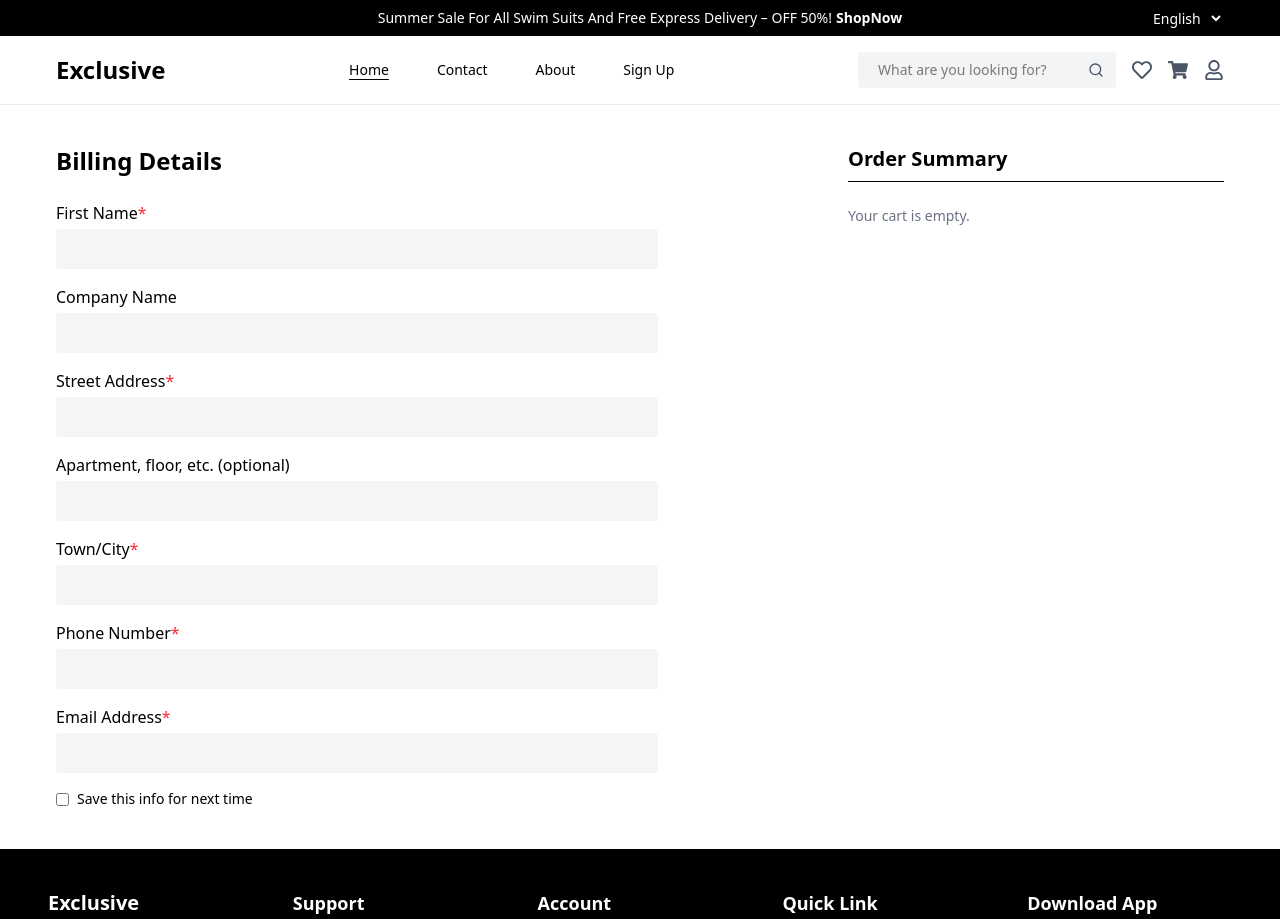
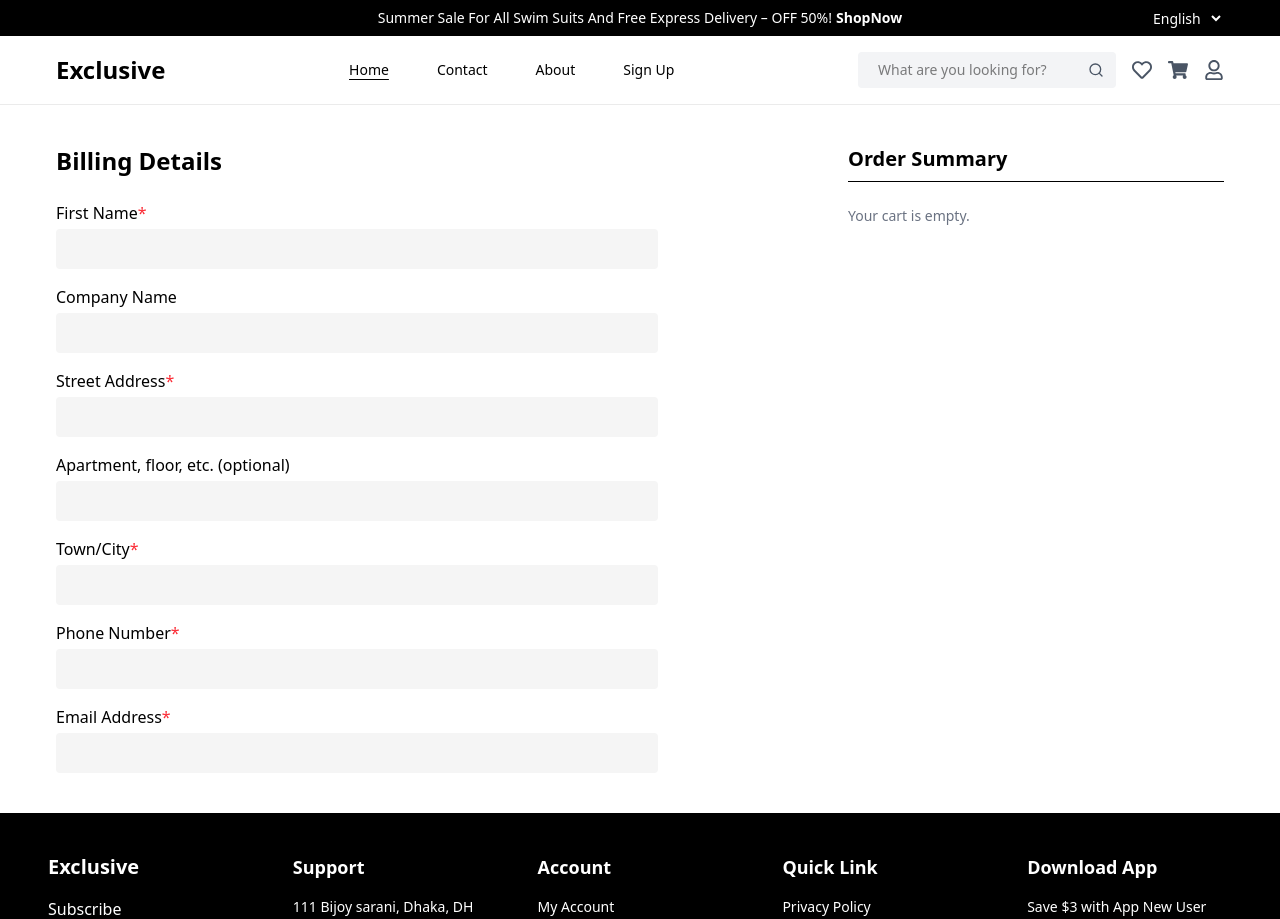
Before and after one commit to Fakh02ar/woocommerceproject, a React (Vite) app: page /checkout in a window 1280 px wide. Shown: the top 919 px of the page. Built offline with nearby package versions, Linux system fonts and the light colour scheme.

Commit message:
Added Firebase checkout integration and fixed permissions

```diff
--- a/src/components/Checkout.jsx
+++ b/src/components/Checkout.jsx
@@ -1,8 +1,7 @@
-import React, { useState, useEffect } from 'react';
+import React, { useState } from 'react';
 import { useSelector, useDispatch } from 'react-redux';
 import { clearCart } from '../features/cartSlice';
-
-import { db } from '../firebase'; // ✅ Firebase config
+import { db } from '../firebase';
 import { collection, addDoc, Timestamp } from 'firebase/firestore';
 
 const Checkout = () => {
@@ -13,9 +12,22 @@ const Checkout = () => {
   const [paymentMethod, setPaymentMethod] = useState('cod');
   const [coupon, setCoupon] = useState('');
 
-  useEffect(() => {
-    console.log('🛒 Checkout Page - cartItems from Redux:', cartItems);
-  }, [cartItems]);
+  const [formData, setFormData] = useState({
+    firstName: '',
+    companyName: '',
+    streetAddress: '',
+    apartment: '',
+    city: '',
+    phone: '',
+    email: '',
+  });
+
+  const handleInputChange = (e) => {
+    setFormData((prev) => ({
+      ...prev,
+      [e.target.name]: e.target.value,
+    }));
+  };
 
   const getSubtotal = (item) => {
     const quantity = item.quantity || 1;
@@ -44,7 +56,13 @@ const Checkout = () => {
       return;
     }
 
+    if (!formData.firstName || !formData.streetAddress || !formData.city || !formData.phone || !formData.email) {
+      alert('❗ Please fill all required billing fields');
+      return;
+    }
+
     const orderData = {
+      customerInfo: formData,
       cartItems: cartItems.map((item) => ({
         title: item.title,
         price: item.price,
@@ -58,12 +76,21 @@ const Checkout = () => {
       createdAt: Timestamp.now(),
     };
 
-    console.log('📦 Saving order:', orderData);
-
     try {
       await addDoc(collection(db, 'orders'), orderData);
       alert('✅ Order placed successfully!');
       dispatch(clearCart());
+      setFormData({
+        firstName: '',
+        companyName: '',
+        streetAddress: '',
+        apartment: '',
+        city: '',
+        phone: '',
+        email: '',
+      });
+      setCoupon('');
+      setDiscount(0);
     } catch (error) {
       console.error('❌ Firebase Error:', error);
       alert('Failed to place order. See console for error.');
@@ -76,39 +103,30 @@ const Checkout = () => {
       <div className="w-full lg:w-2/3">
         <h2 className="text-2xl font-semibold mb-6">Billing Details</h2>
         <form className="space-y-4">
-          {[{
-            label: 'First Name', required: true
-          }, {
-            label: 'Company Name'
-          }, {
-            label: 'Street Address', required: true
-          }, {
-            label: 'Apartment, floor, etc. (optional)'
-          }, {
-            label: 'Town/City', required: true
-          }, {
-            label: 'Phone Number', required: true, type: 'tel'
-          }, {
-            label: 'Email Address', required: true, type: 'email'
-          }].map((field, idx) => (
+          {[
+            { label: 'First Name', name: 'firstName', required: true },
+            { label: 'Company Name', name: 'companyName' },
+            { label: 'Street Address', name: 'streetAddress', required: true },
+            { label: 'Apartment, floor, etc. (optional)', name: 'apartment' },
+            { label: 'Town/City', name: 'city', required: true },
+            { label: 'Phone Number', name: 'phone', type: 'tel', required: true },
+            { label: 'Email Address', name: 'email', type: 'email', required: true },
+          ].map((field, idx) => (
             <div key={idx}>
               <label className="block mb-1 font-medium">
                 {field.label}
                 {field.required && <span className="text-red-500">*</span>}
               </label>
               <input
+                name={field.name}
                 type={field.type || 'text'}
                 required={field.required}
+                value={formData[field.name]}
+                onChange={handleInputChange}
                 className="w-[80%] p-2 bg-[#F5F5F5] rounded"
               />
             </div>
           ))}
-          <div className="flex items-center mt-2">
-            <input type="checkbox" id="save" className="mr-2" />
-            <label htmlFor="save" className="text-sm">
-              Save this info for next time
-            </label>
-          </div>
         </form>
       </div>
 
@@ -130,9 +148,7 @@ const Checkout = () => {
                   <div>
                     <p className="font-medium">{item.title}</p>
                     {item.originalPrice && (
-                      <p className="text-sm line-through text-gray-400">
-                        ${item.originalPrice}
-                      </p>
+                      <p className="text-sm line-through text-gray-400">${item.originalPrice}</p>
                     )}
                     <p className="text-sm text-gray-500">Qty: {item.quantity || 1}</p>
                   </div>
@@ -145,7 +161,7 @@ const Checkout = () => {
           )}
         </div>
 
-        {/* Pricing */}
+        {/* Pricing Summary */}
         {cartItems?.length > 0 && (
           <>
             <div className="border-t pt-4 space-y-2">
@@ -187,7 +203,7 @@ const Checkout = () => {
               </button>
             </div>
 
-            {/* Payment Options */}
+            {/* Payment Method */}
             <div className="space-y-2">
               <label className="flex items-center gap-2">
                 <input
@@ -199,7 +215,6 @@ const Checkout = () => {
                 />
                 Cash on Delivery
               </label>
-
               <label className="flex items-center gap-2">
                 <input
                   type="radio"
@@ -235,6 +250,7 @@ const Checkout = () => {
               )}
             </div>
 
+            {/* Submit Order */}
             <button
               onClick={handlePlaceOrder}
               className="w-[40%] hover:bg-black bg-[#DB4444] text-white py-3 rounded font-medium"
```
